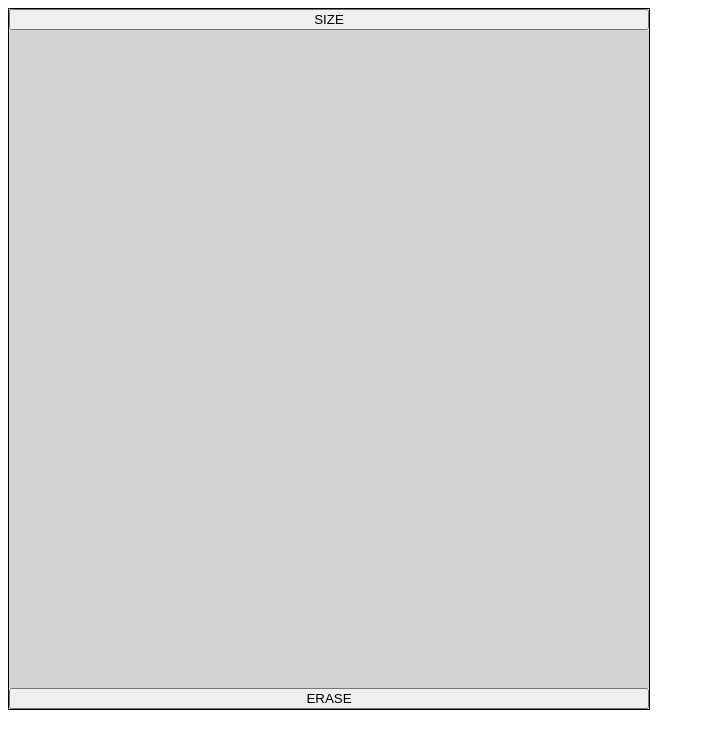
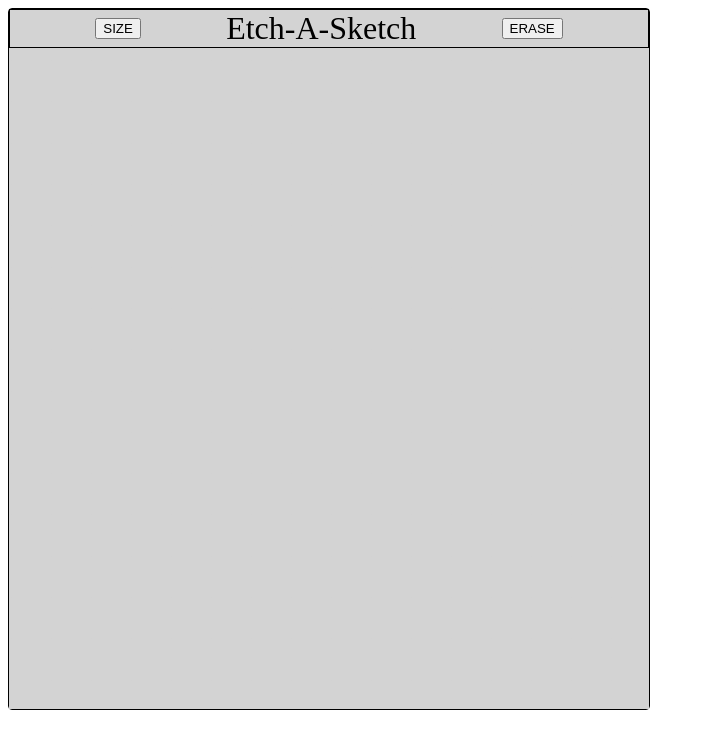
Before and after one commit to dprakonekham/Etch-A-Sketch, a plain HTML site: page index.html in a window 1280 px wide. Shown: the whole page, without its empty margins (0-705 px from the left). Drawn offline with Linux system fonts and the light colour scheme.

Commit message:
styling and title

```diff
--- a/index.html
+++ b/index.html
@@ -7,8 +7,11 @@
         <script src="script.js" defer></script>
     </head>
     <body>
-        <Button class="gridSize">SIZE</Button>
+        <div class="container">
+            <Button class="gridSize">SIZE</Button>
+            <div class="title">Etch-A-Sketch</div>
+            <Button class="eraseBtn">ERASE</Button>
+        </div>
         <div class="gridContainer" id="gContainer"></div>
-        <Button class="eraseBtn">ERASE</Button>
     </body>
 </html>
--- a/styles.css
+++ b/styles.css
@@ -5,6 +5,7 @@
     width: 50%;
     height: 700px;
     border: 1px solid black;
+    border-radius: 4px;
 }
 .gridContainer{
     display: grid;
@@ -19,3 +20,11 @@
     width: 100%;
     height: 100%;
 }
+.container{
+    display: flex;
+    align-items: center;
+    justify-content: space-evenly;
+    background-color: lightgrey;
+    border: 1px solid black;
+    font-size: 32px;
+}
```
